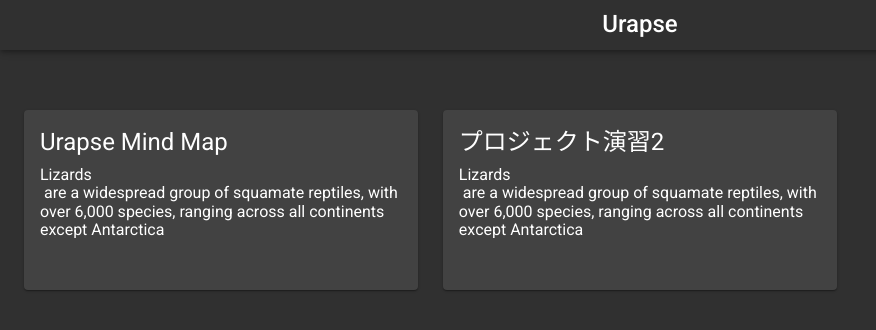
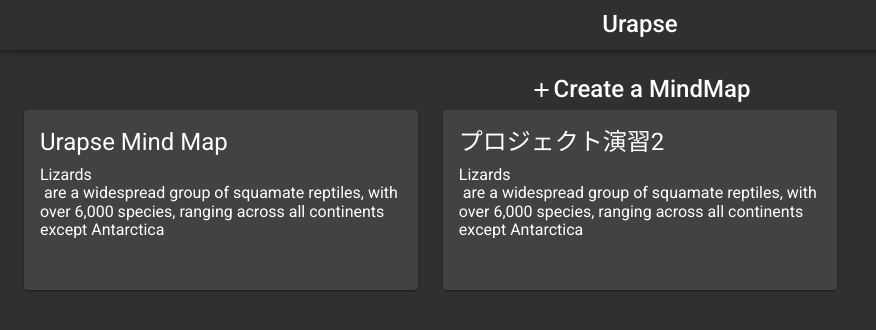
Before and after one commit to Nexus0831/urapse, a Vue app: page / in a window 1280 px wide. Shown: the top 330 px of the page, without its empty margins (0-876 px from the left). Built offline with nearby package versions, Linux system fonts and the light colour scheme.

Commit message:
feat: create-buttonのスタイルを作成

```diff
--- a/src/components/HomeView.vue
+++ b/src/components/HomeView.vue
@@ -1,11 +1,14 @@
 <template>
   <div id="home">
+    <div class="create-button">
+      <i class="material-icons">add</i>
+      Create a MindMap
+    </div>
     <div id="cards">
       <template v-for="item in testData">
         <Card :id="item.key" :key="item.key" :title="item.title" :body="item.body" />
       </template>
     </div>
-    <!--<i class="material-icons" style="color: #FB8C00">add</i>-->
   </div>
 </template>
 
@@ -40,6 +43,23 @@ export default class HomeView extends Vue {
   grid-template-rows 40px 1fr
   grid-template-columns 1fr
 
+.create-button
+  /*--- style ---*/
+  font-size 24px
+  font-weight 500
+  /*--- end ---*/
+
+  /*--- position ---*/
+  grid-row 1 / 2
+  grid-column 1 / 2
+  /*--- end ---*/
+
+  /*--- layout ---*/
+  display flex
+  justify-content center
+  align-items center
+  /*--- end ---*/
+
 #cards
   display grid
   grid-row 2 / 3
```
